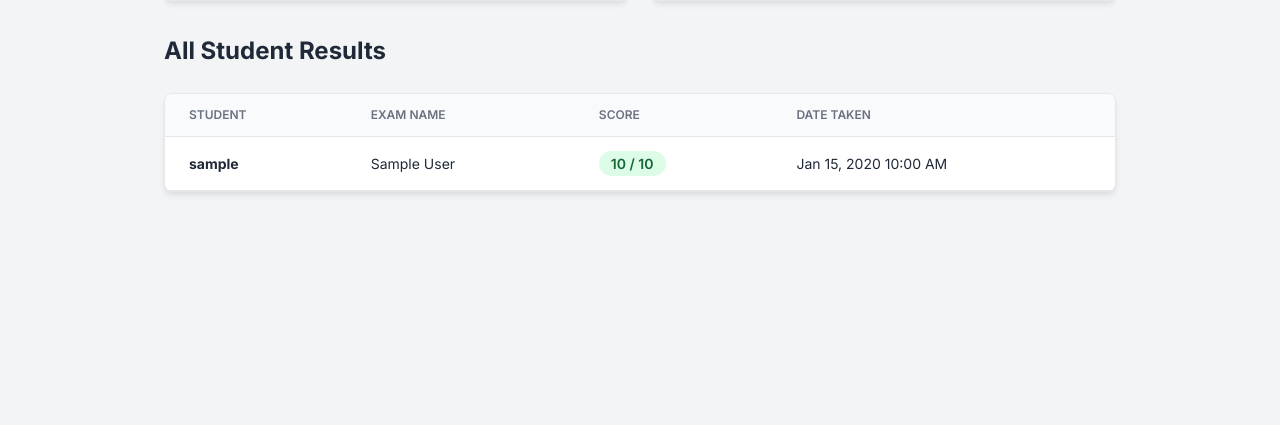
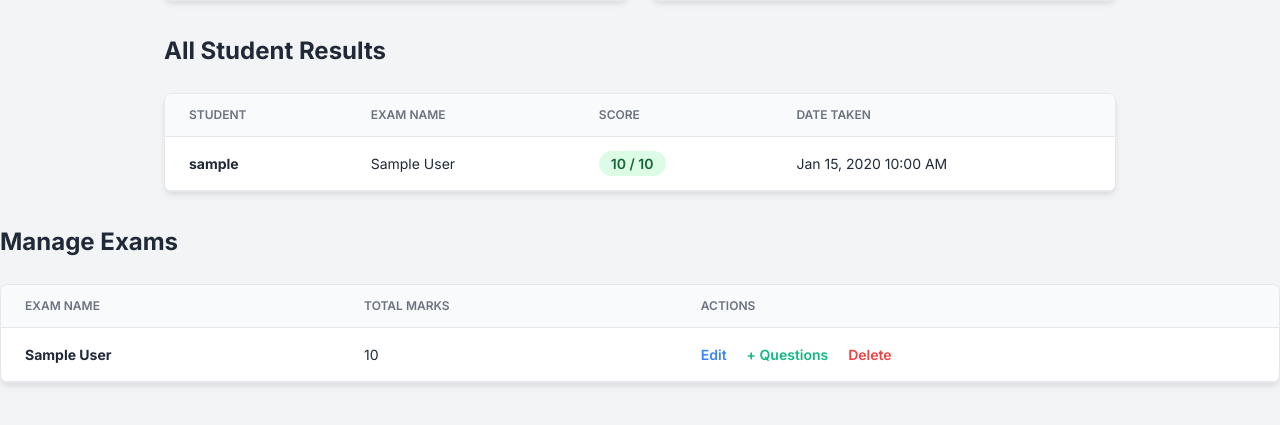
Before and after one commit to Saniya-S19/Online_exam_system, a Django app: template accounts/templates/teacher_dashboard.html in a window 1280 px wide. Shown: the part 296-721 px from the top of the page. Run offline with Django 5.2, Linux system fonts and the light colour scheme; tables that the repository leaves empty hold one stand-in row (values such as "Sample post"); the template is opened without the code that fills it: values that come from a table or form of the project are taken from there, most other values are stand-ins (such as "Sample title", 1, 10 or a date in 2020); parts of the project's set-up code (start-up, migrations or seed data) failed here and were passed over.

Commit message:
updated views and template

```diff
--- a/accounts/templates/teacher_dashboard.html
+++ b/accounts/templates/teacher_dashboard.html
@@ -83,5 +83,36 @@
             <p>No students have taken any exams yet.</p>
         {% endif %}
     </main>
+    <div class="section-header"><h2>Manage Exams</h2></div>
+
+        <div class="table-container" style="margin-bottom: 3rem;">
+            <table>
+                <thead>
+                    <tr>
+                        <th>Exam Name</th>
+                        <th>Total Marks</th>
+                        <th>Actions</th>
+                    </tr>
+                </thead>
+                <tbody>
+                    {% for course in courses %}
+                        <tr>
+                            <td><strong>{{ course.course_name }}</strong></td>
+                            <td>{{ course.total_marks }}</td>
+                            <td>
+                                <!-- Edit and Delete Buttons -->
+                                <a href="{% url 'edit_course' course.id %}" style="color: #3b82f6; text-decoration: none; font-weight: 600; margin-right: 1rem;">Edit</a>
+                                <a href="{% url 'add_question' course.id %}" style="color: #10b981; text-decoration: none; font-weight: 600; margin-right: 1rem;">+ Questions</a>
+                                <a href="{% url 'delete_course' course.id %}" style="color: #ef4444; text-decoration: none; font-weight: 600;">Delete</a>
+                            </td>
+                        </tr>
+                    {% empty %}
+                        <tr>
+                            <td colspan="3" style="text-align: center; color: #6b7280;">No exams created yet.</td>
+                        </tr>
+                    {% endfor %}
+                </tbody>
+            </table>
+        </div>
 </body>
 </html>
--- a/accounts/urls.py
+++ b/accounts/urls.py
@@ -8,6 +8,11 @@ urlpatterns = [
     path('logout/',views.logout_view, name='logout'),
     path('dashboard/',views.dashboard, name='dashboard'),
     path('teacher_dashboard/',views.teacher_dashboard, name='teacher_dashboard'),
-    path('exam/<int:course_id>/',views.take_exam, name='take_exam')
+    path('exam/<int:course_id>/',views.take_exam, name='take_exam'),
+    path('edit-course/<int:course_id>/', views.edit_course, name='edit_course'),
+    path('delete-course/<int:course_id>/', views.delete_course, name='delete_course'),
+    path('exam/<int:course_id>/questions/', views.course_questions, name='course_questions'),
+    path('edit-question/<int:question_id>/', views.edit_question, name='edit_question'),
+    path('delete-question/<int:question_id>/', views.delete_question, name='delete_question'),
 
 ]
```
Also changed, not shown: accounts/templates/delete_confirm.html (added, +26 -0 lines), accounts/views.py (+39 -0 lines).
